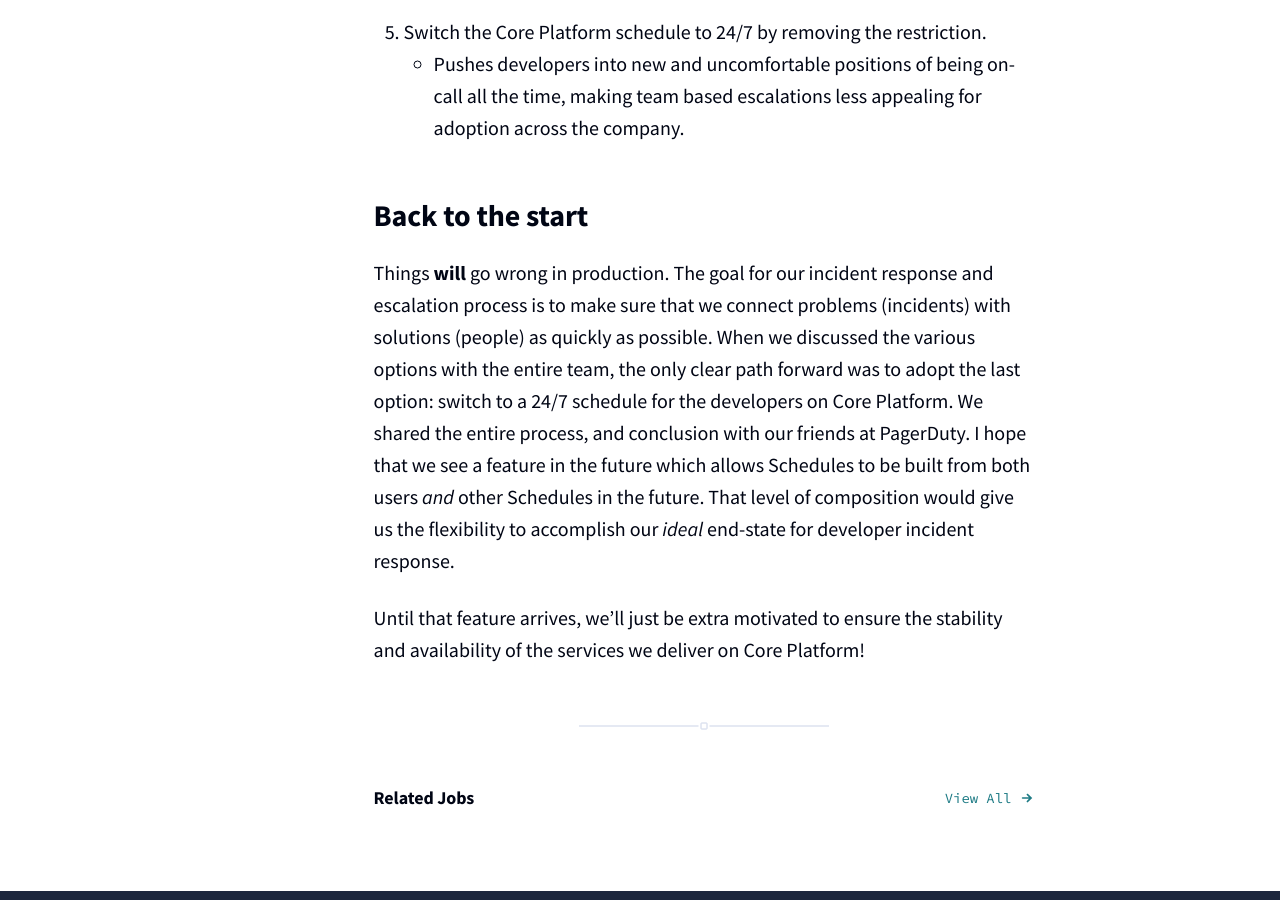
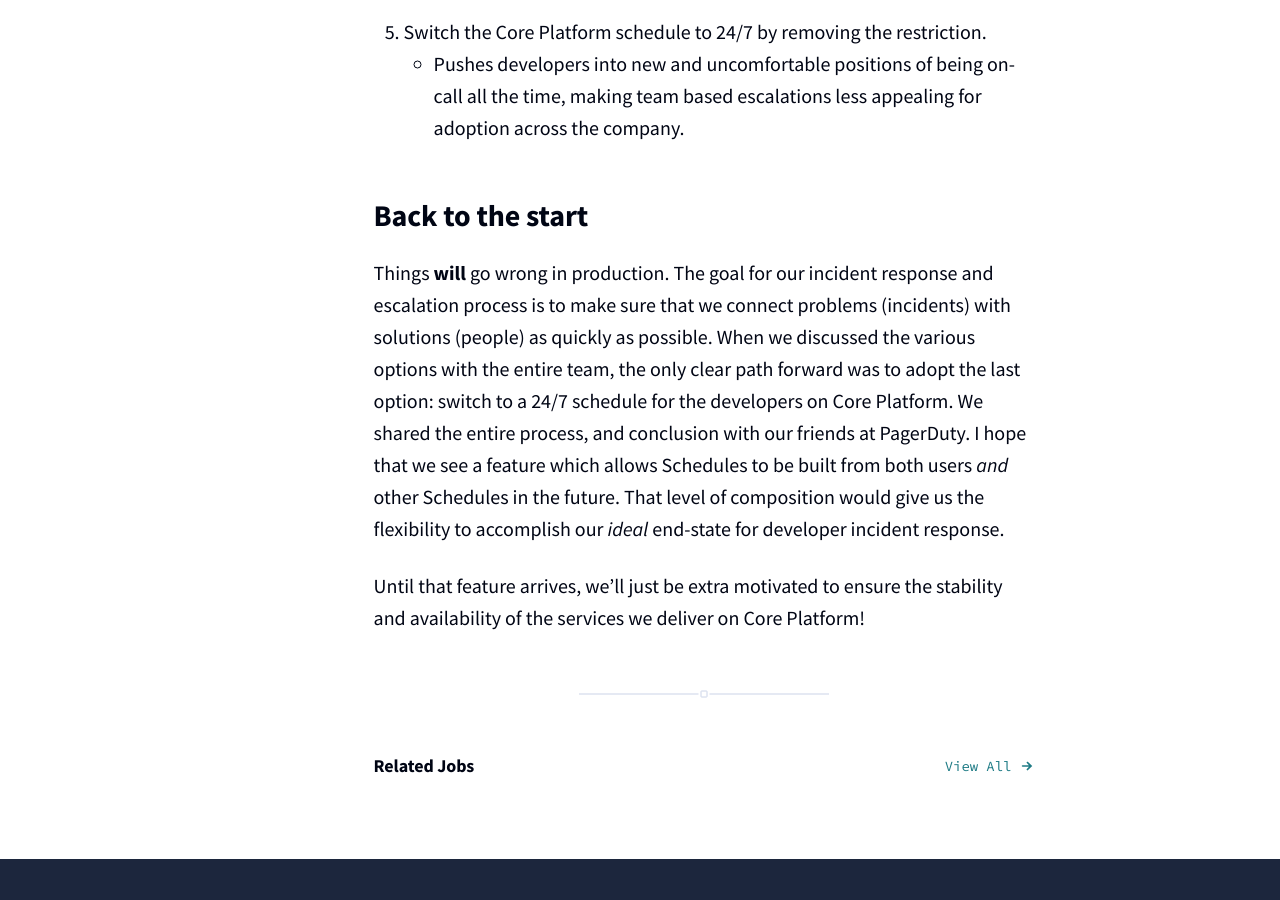
Before and after one commit to scribd/scribd.github.io, a Jekyll site: the page built from _posts/2019-12-03-managing-pagerduty-rotations.md, in a window 1280 px wide and 900 px high, scrolled down 3076 px. Built offline with Jekyll 4.4.1, drawn with Linux system fonts in a browser that asks for light colours.

Commit message:
Too much future

```diff
--- a/_posts/2019-12-03-managing-pagerduty-rotations.md
+++ b/_posts/2019-12-03-managing-pagerduty-rotations.md
@@ -105,7 +105,7 @@ solutions (people) as quickly as possible. When we discussed the various
 options with the entire team, the only clear path forward was to adopt the last
 option: switch to a 24/7 schedule for the developers on Core Platform. We
 shared the entire process, and conclusion  with our friends at PagerDuty. I hope that we
-see a feature in the future which allows Schedules to be built from both users
+see a feature which allows Schedules to be built from both users
 _and_ other Schedules in the future. That level of composition would give us
 the flexibility to accomplish our _ideal_ end-state for developer incident
 response.
```
